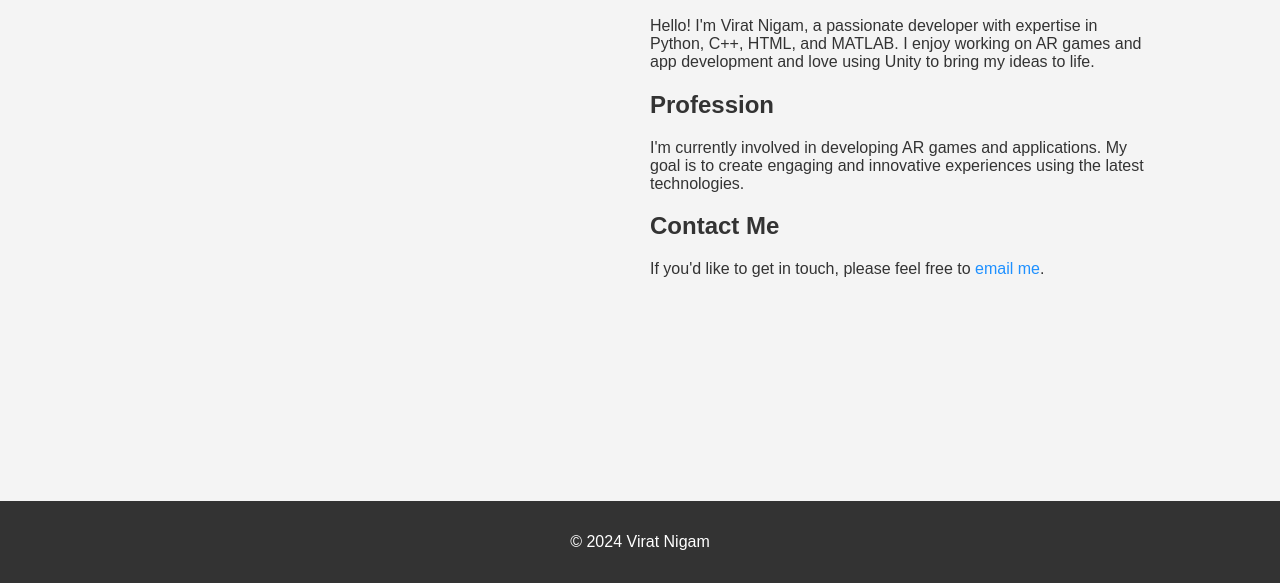
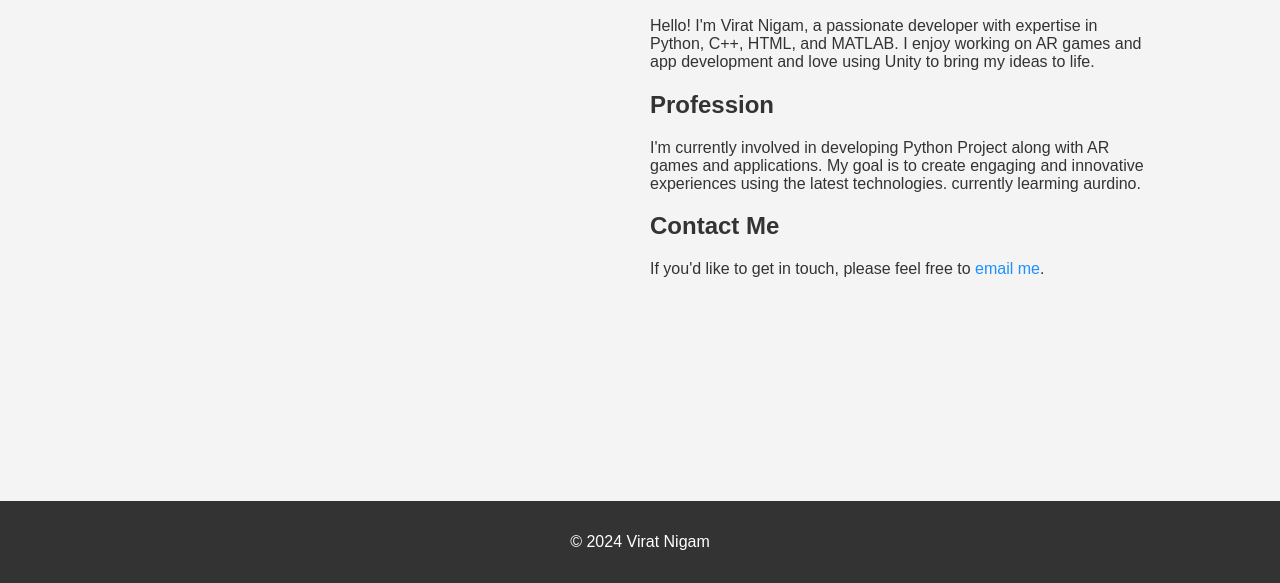
Before and after one commit to viratnigam18/virat-resume, a plain HTML site: page index.html in a window 1280 px wide. Shown: the part 217-800 px from the top of the page. Drawn offline with Linux system fonts and the light colour scheme.

Commit message:
Update index.html

```diff
--- a/index.html
+++ b/index.html
@@ -76,7 +76,8 @@
                 <p>Hello! I'm Virat Nigam, a passionate developer with expertise in Python, C++, HTML, and MATLAB. I enjoy working on AR games and app development and love using Unity to bring my ideas to life.</p>
 
                 <h2>Profession</h2>
-                <p>I'm currently involved in developing AR games and applications. My goal is to create engaging and innovative experiences using the latest technologies.</p>
+                <p>I'm currently involved in developing Python Project along with AR games and applications. My goal is to create engaging and innovative experiences using the latest technologies.
+                currently learming aurdino.</p>
 
                 <h2>Contact Me</h2>
                 <p>If you'd like to get in touch, please feel free to <a href="mailto:viratnigam2005@gmail.com">email me</a>.</p>
```
